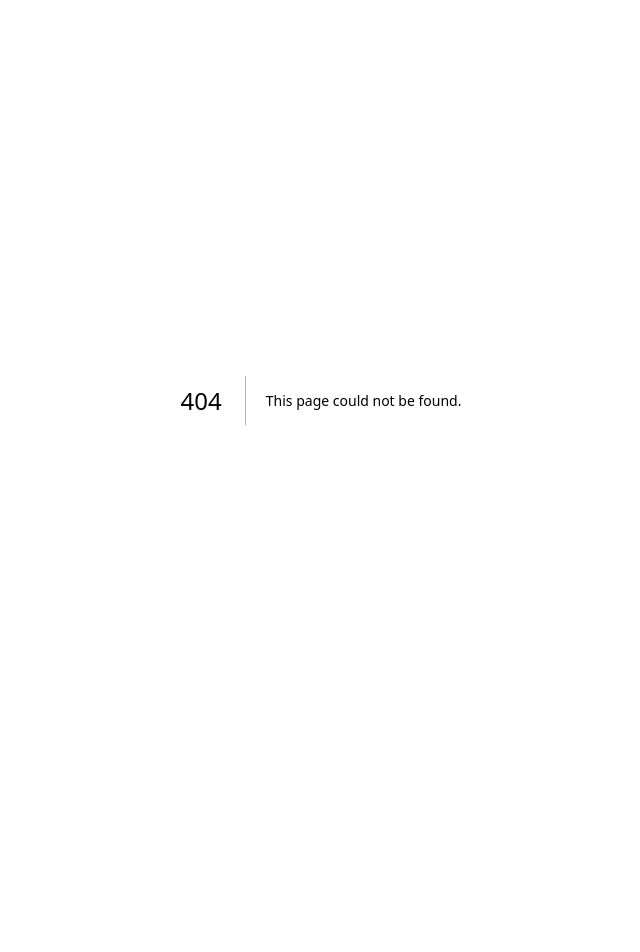
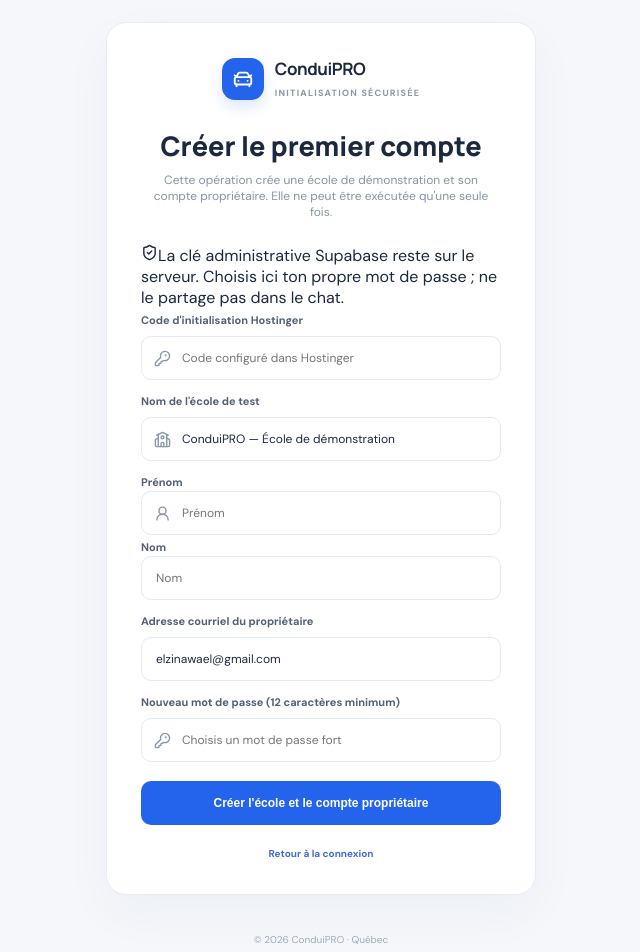
Before and after one commit to Elzinawael/LePlateformeCPro, a Next.js app: page /setup/first-school in a window 1280 px wide. Before the commit this address had no page. Shown: the top 952 px of the page, without its empty margins (319-959 px from the left). Before the commit the page ends 800 px from the top, so only its background shows below. Built offline with nearby package versions, Linux system fonts and the light colour scheme.

Commit message:
Add protected first school and owner setup screen

```diff
--- /dev/null
+++ b/src/app/setup/first-school/page.tsx
@@ -0,0 +1,81 @@
+"use client";
+
+import { FormEvent, useState } from "react";
+import { useRouter } from "next/navigation";
+import { CarFront, KeyRound, School, ShieldCheck, UserRound } from "lucide-react";
+
+export default function FirstSchoolSetupPage() {
+  const router = useRouter();
+  const [token,setToken] = useState("");
+  const [email,setEmail] = useState("elzinawael@gmail.com");
+  const [firstName,setFirstName] = useState("");
+  const [lastName,setLastName] = useState("");
+  const [schoolName,setSchoolName] = useState("ConduiPRO — École de démonstration");
+  const [password,setPassword] = useState("");
+  const [busy,setBusy] = useState(false);
+  const [error,setError] = useState("");
+  const [success,setSuccess] = useState("");
+
+  async function submit(event: FormEvent<HTMLFormElement>) {
+    event.preventDefault();
+    setError("");
+    setSuccess("");
+    setBusy(true);
+    try {
+      const response = await fetch("/api/bootstrap/first-school", {
+        method: "POST",
+        headers: { "Content-Type": "application/json" },
+        cache: "no-store",
+        body: JSON.stringify({ token,email,firstName,lastName,schoolName,password }),
+      });
+      const result = await response.json() as { message?: string; detail?: string; redirectTo?: string };
+      if (!response.ok) throw new Error(result.detail ? result.message + " " + result.detail : result.message ?? "Initialisation impossible.");
+      setSuccess(result.message ?? "Compte créé.");
+      setPassword("");
+      setToken("");
+      window.setTimeout(() => router.push(result.redirectTo ?? "/login"), 1500);
+    } catch(cause) {
+      setError(cause instanceof Error ? cause.message : "Une erreur est survenue.");
+    } finally {
+      setBusy(false);
+    }
+  }
+
+  return <main className="login-shell">
+    <section className="login-card first-school-card">
+      <div className="brand login-brand">
+        <div className="brand-mark"><CarFront size={22}/></div>
+        <div><strong>ConduiPRO</strong><small>INITIALISATION SÉCURISÉE</small></div>
+      </div>
+      <div className="login-heading">
+        <h1>Créer le premier compte</h1>
+        <p>Cette opération crée une école de démonstration et son compte propriétaire. Elle ne peut être exécutée qu'une seule fois.</p>
+      </div>
+      <div className="first-school-security"><ShieldCheck size={17}/><span>La clé administrative Supabase reste sur le serveur. Choisis ici ton propre mot de passe ; ne le partage pas dans le chat.</span></div>
+      <form onSubmit={submit} className="first-school-form">
+        <label htmlFor="bootstrap-token">Code d'initialisation Hostinger</label>
+        <div className="login-input"><KeyRound size={17}/><input id="bootstrap-token" type="password" required autoComplete="off" value={token} onChange={e=>setToken(e.target.value)} placeholder="Code configuré dans Hostinger"/></div>
+
+        <label htmlFor="school-name">Nom de l'école de test</label>
+        <div className="login-input"><School size={17}/><input id="school-name" required maxLength={160} value={schoolName} onChange={e=>setSchoolName(e.target.value)}/></div>
+
+        <div className="first-school-name-grid">
+          <div><label htmlFor="first-name">Prénom</label><div className="login-input"><UserRound size={17}/><input id="first-name" required maxLength={100} value={firstName} onChange={e=>setFirstName(e.target.value)} placeholder="Prénom"/></div></div>
+          <div><label htmlFor="last-name">Nom</label><div className="login-input"><input id="last-name" required maxLength={100} value={lastName} onChange={e=>setLastName(e.target.value)} placeholder="Nom"/></div></div>
+        </div>
+
+        <label htmlFor="owner-email">Adresse courriel du propriétaire</label>
+        <div className="login-input"><input id="owner-email" type="email" required maxLength={254} autoComplete="email" value={email} onChange={e=>setEmail(e.target.value)}/></div>
+
+        <label htmlFor="owner-password">Nouveau mot de passe (12 caractères minimum)</label>
+        <div className="login-input"><KeyRound size={17}/><input id="owner-password" type="password" required minLength={12} maxLength={128} autoComplete="new-password" value={password} onChange={e=>setPassword(e.target.value)} placeholder="Choisis un mot de passe fort"/></div>
+
+        {error&&<div className="login-error" role="alert">{error}</div>}
+        {success&&<div className="login-success" role="status">{success}</div>}
+        <button className="login-submit" type="submit" disabled={busy}>{busy?"Création du compte…":"Créer l'école et le compte propriétaire"}</button>
+      </form>
+      <p className="login-support"><a href="/login">Retour à la connexion</a></p>
+    </section>
+    <footer className="login-footer">© 2026 ConduiPRO · Québec</footer>
+  </main>;
+}
```
